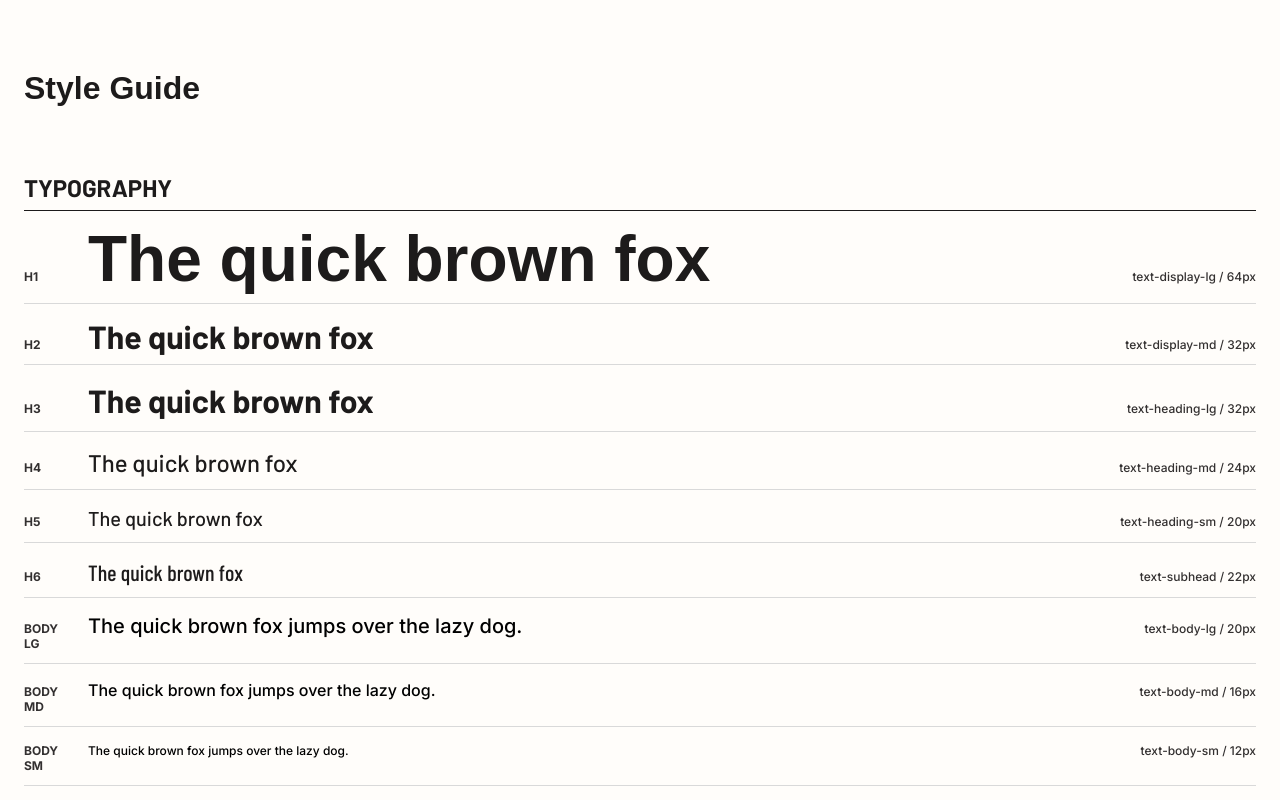
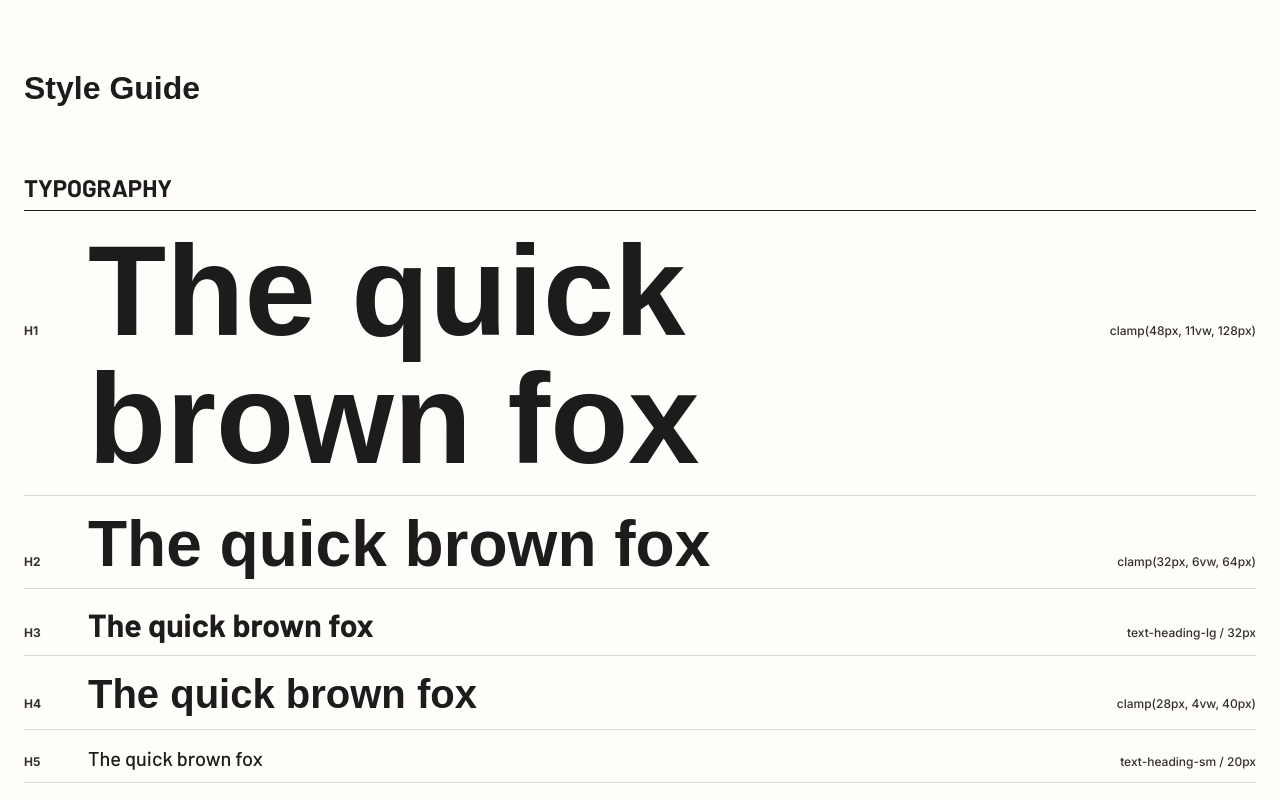
Before and after one commit to Fauxdeedle/site-portfolio, a Next.js app: page /style-guide in a window 1280 px wide. Shown: the top 800 px of the page. Built offline with nearby package versions, Linux system fonts and the light colour scheme; a web font is replaced by a local one.

Commit message:
mapped h1,2,4 to style guide

```diff
--- a/app/style-guide/page.js
+++ b/app/style-guide/page.js
@@ -19,10 +19,10 @@ import styles from "./page.module.css";
 const ICON_NAMES = ["graphic", "branding", "websites", "chevron-down"];
 
 const HEADINGS = [
-  { tag: "h1", className: "h1", size: "text-display-lg / 64px" },
-  { tag: "h2", className: "h2", size: "text-display-md / 32px" },
+  { tag: "h1", className: "h1", size: "clamp(48px, 11vw, 128px)" },
+  { tag: "h2", className: "h2", size: "clamp(32px, 6vw, 64px)" },
   { tag: "h3", className: "h3", size: "text-heading-lg / 32px" },
-  { tag: "h4", className: "h4", size: "text-heading-md / 24px" },
+  { tag: "h4", className: "h4", size: "clamp(28px, 4vw, 40px)" },
   { tag: "h5", className: "h5", size: "text-heading-sm / 20px" },
   { tag: "h6", className: "h6", size: "text-subhead / 22px" },
 ];
--- a/app/style-guide/page.module.css
+++ b/app/style-guide/page.module.css
@@ -77,30 +77,10 @@
   color: var(--text-muted);
 }
 
-.h1 {
-  font-family: var(--font-display);
-  font-size: var(--text-display-lg);
-  color: var(--text-primary);
-}
-
-.h2 {
-  font-family: var(--font-heading);
-  font-size: var(--text-display-md);
-  font-weight: var(--weight-bold);
-  color: var(--text-primary);
-}
-
 .h3 {
   font-family: var(--font-heading);
   font-size: var(--text-heading-lg);
   font-weight: var(--weight-bold);
-  color: var(--text-primary);
-}
-
-.h4 {
-  font-family: var(--font-heading);
-  font-size: var(--text-heading-md);
-  font-weight: var(--weight-medium);
   color: var(--text-primary);
 }
 
```
